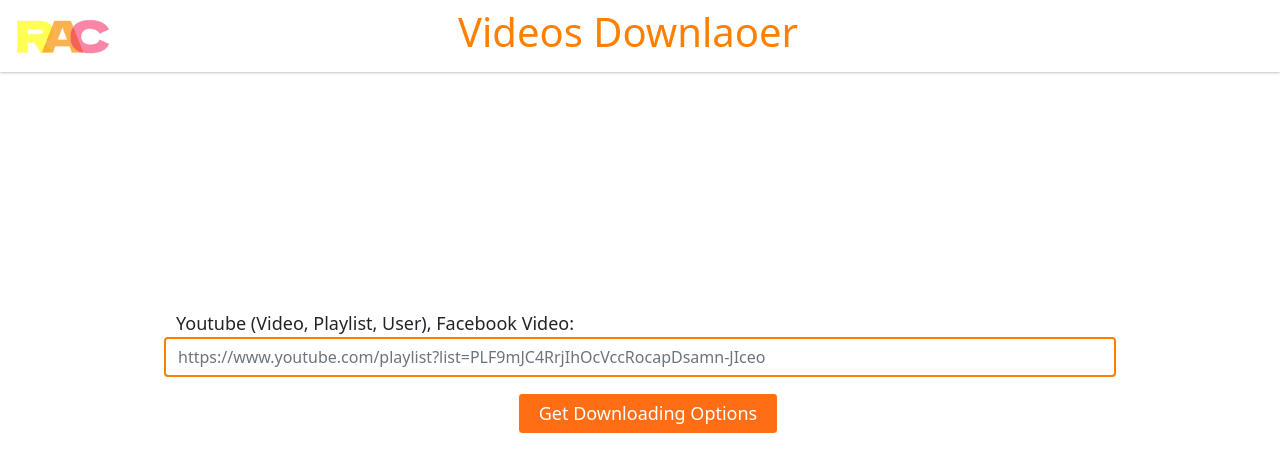
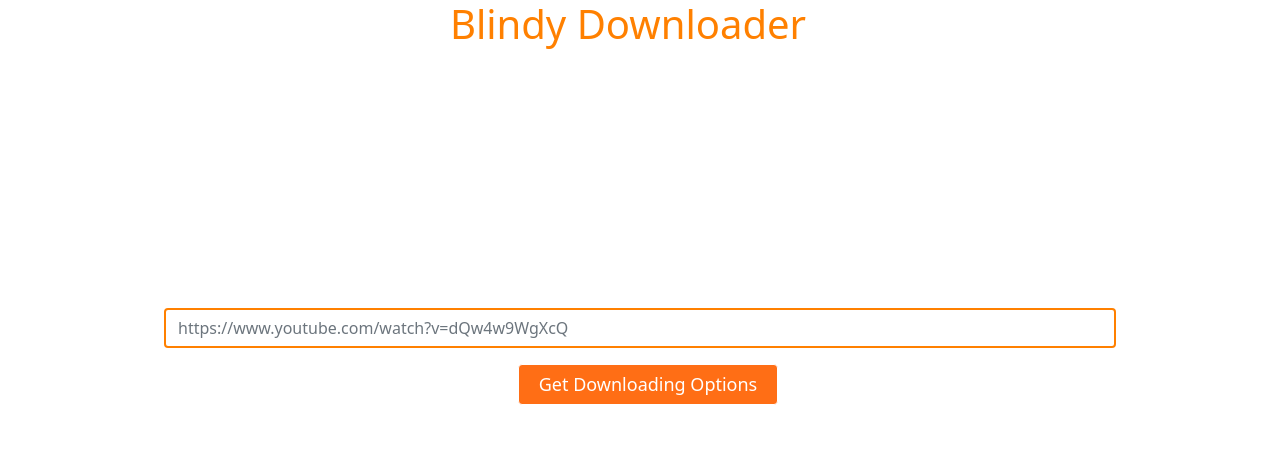
Before and after one commit to bblinder/BlindyDownloader, a Flask app: page / in a window 1280 px wide. Shown: the top 473 px of the page. Run offline with Flask 3, Linux system fonts and the light colour scheme; some libraries are stand-ins or nearby versions.

Commit message:
deleted:    __pycache__/downloader.cpython-38.pyc 	modified:   server.py 	modified:   static/script.js 	modified:   templates/index.html

```diff
--- a/static/script.js
+++ b/static/script.js
@@ -79,7 +79,7 @@
                 for (let i = 0; i < video["videos"].length; i++) {
                     var v = videoButton.cloneNode(true);
                     v.style.setProperty("display", "inline-block", "important");
-                    v.setAttribute("href", video["videos"][i]["url"] + "&title=%D8%A7%D9%84%D9%81%D9%8A%D9%84%D9%85%20%D8%A7%D9%84%D9%88%D8%AB%D8%A7%D8%A6%D9%82%D9%8A%20%7C%7C%20%D8%B1%D8%AD%D9%84%D8%A9%20%D8%A7%D9%84%D9%85%D8%B4%D8%A7%D8%B9%D8%B1");
+                    v.setAttribute("href", video["videos"][i]["url"] + "&title=" + encodeURIComponent(video["title"]));
                     v.innerHTML = video["videos"][i]["ext"] + "  " + video["videos"][i]["resolution"] + "  " + video["videos"][i]["filesize"];
                     videosParent.appendChild(v);
                 }
@@ -125,5 +125,5 @@
     console.log(val);
     console.log("changediframe");
     var diframe = document.getElementById("diframe");
-    diframe.src = "https://rr2---sn-oxfgv1-xcal.googlevideo.com/videoplayback?expire=1657642837&ei=9ErNYtOrPI-D-gbEhJnACg&ip=130.193.232.27&id=o-AEDsSLpJd16y0nNkmCKjhfms1N6Sz8Sss_ICFxpGYyCw&itag=22&source=youtube&requiressl=yes&mh=rK&mm=31%2C29&mn=sn-oxfgv1-xcal%2Csn-nv47lnl7&ms=au%2Crdu&mv=m&mvi=2&pl=21&initcwndbps=317500&vprv=1&mime=video%2Fmp4&cnr=14&ratebypass=yes&dur=768.255&lmt=1595589844889193&mt=1657620787&fvip=1&fexp=24001373%2C24007246&c=ANDROID&txp=5432432&sparams=expire%2Cei%2Cip%2Cid%2Citag%2Csource%2Crequiressl%2Cvprv%2Cmime%2Ccnr%2Cratebypass%2Cdur%2Clmt&sig=AOq0QJ8wRQIgasIpfzIkTJn7ZPb6FfzURjpkJ0S6inro7rU9XklV33sCIQD-pZtjwFEyfceej86ylosel4_hXzuCgENXXnR853DEwQ%3D%3D&lsparams=mh%2Cmm%2Cmn%2Cms%2Cmv%2Cmvi%2Cpl%2Cinitcwndbps&lsig=AG3C_xAwRgIhALwmDmvfA_v_XDRAk4v63k36zMsVforFy1-zqbiRfot9AiEAkcgq6ZfyqG-bjAAzEkNo0gc6PcOtwdOZ5fA95pXCjK0%3D";
+    diframe.src = val;
 }
--- a/templates/index.html
+++ b/templates/index.html
@@ -2,7 +2,7 @@
 <html lang="en">
 
   <head>
-    <title>Bootstrap 5 Example</title>
+    <title>Blindy Downloader</title>
     <link rel="icon" type="image/x-icon" href="/static/logo3.png">
 
     <meta charset="utf-8">
@@ -15,17 +15,17 @@
 
   <body>
 
-    <nav class="navbar navbar-expand-sm  navbar-light"
+    <!-- <nav class="navbar navbar-expand-sm  navbar-light"
       style="background-color:rgba(255, 255, 255, 0.804); box-shadow:  0px 0px 3px #32323282;">
       <div class="container-fluid" style="position: absolute;  ">
         <a class="navbar-brand m-0 p-0" href="#">
           <img src="{{url_for('static', filename='logo3.png')}}" alt="Avatar Logo" style="width:100px;" class="">
         </a>
-      </div>
+      </div> -->
 
       <div class="container w-100">
         <div class="row text-center w-100">
-          <h1 class="my-warning">Videos Downlaoer</h1>
+          <h1 class="my-warning">Blindy Downloader</h1>
         </div>
       </div>
     </nav>
@@ -35,14 +35,14 @@
 
     <div id="before" class=" d-flex flex-column align-items-center justify-content-center my-0"
       style="min-height: 75vh; display: flex !important; ">
-      <div class="row px-1 w-75">
+      <!-- <div class="row px-1 w-75">
         <label class="text-left" style="font-size: 18px;">
           Youtube (Video, Playlist, User), Facebook Video:
         </label>
-      </div>
+      </div> -->
       <div class="row  px-1 w-75">
         <input id="urlInput" class="form-control border-2  my-border-warning text-left" style="font-size: 16px;"
-          type="text" placeholder="https://www.youtube.com/playlist?list=PLF9mJC4RrjIhOcVccRocapDsamn-JIceo"
+          type="text" placeholder="https://www.youtube.com/watch?v=dQw4w9WgXcQ"
           name="user">
       </div>
       <div class="row pt-3">
```
Also changed, not shown: server.py (line endings or trailing spaces).
